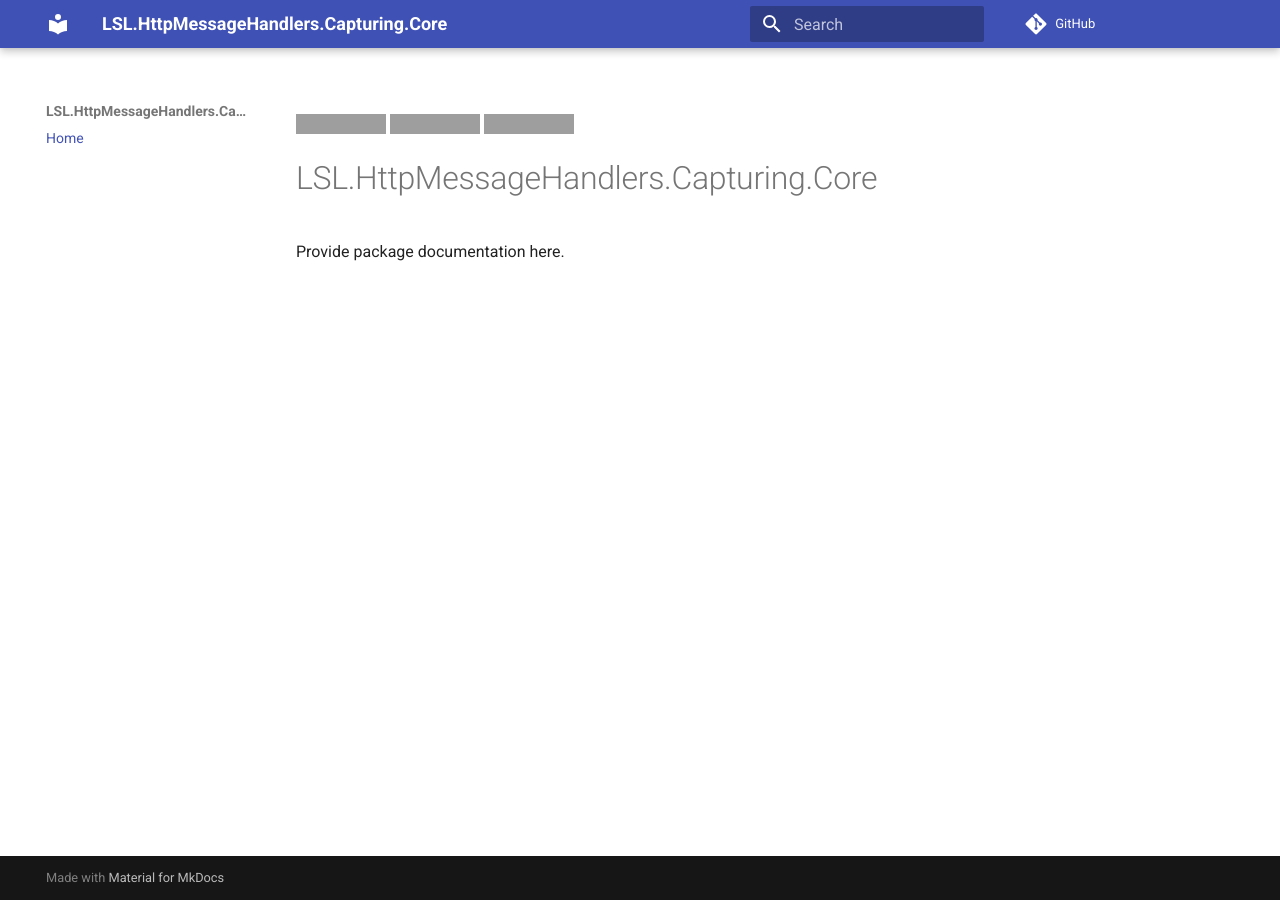
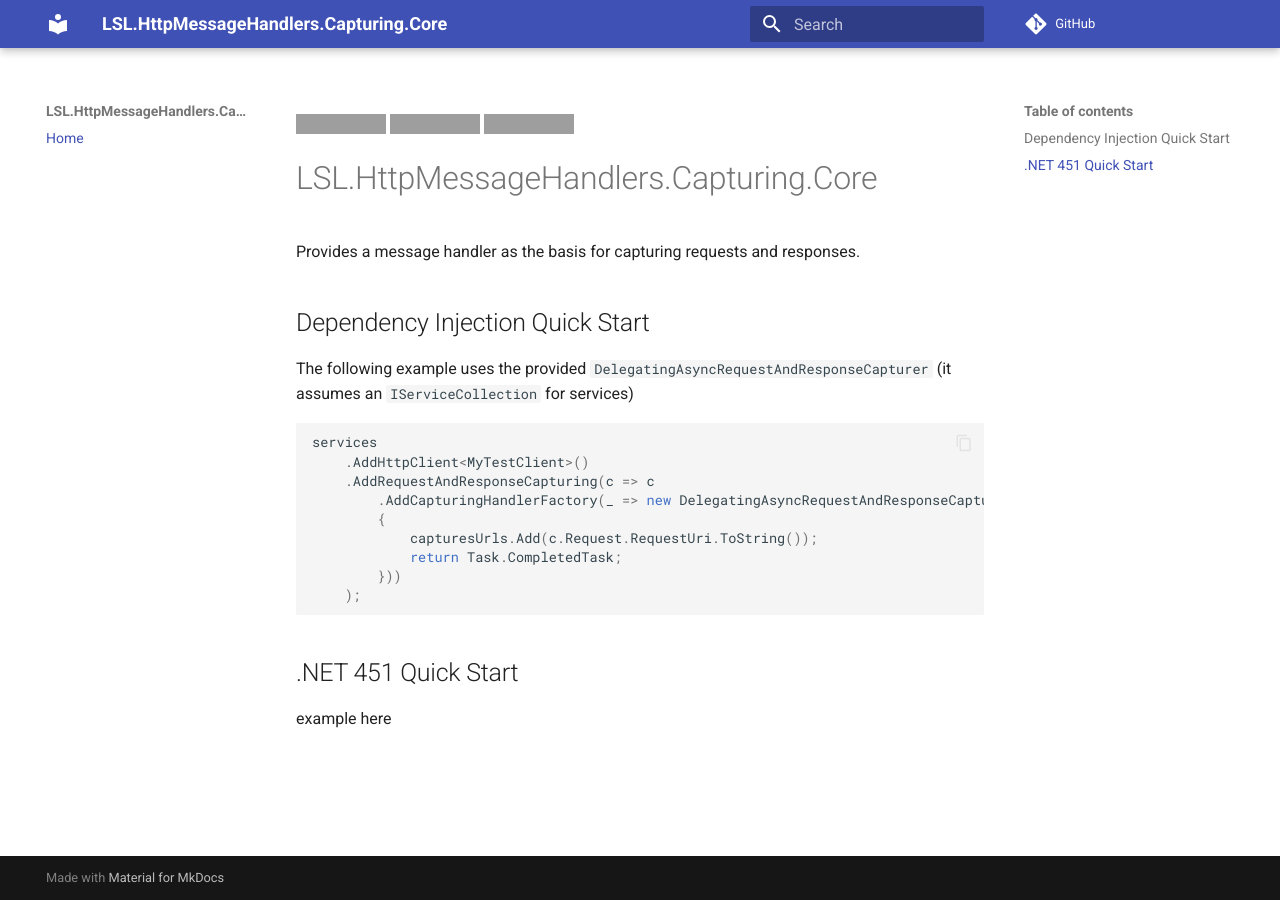
Before and after one commit to alunacjones/LSL.HttpMessageHandlers.Capturing.Core, an MkDocs documentation site: the page built from docs/index.md, in a window 1280 px wide. Built offline with MkDocs 1.6.1 and Material for MkDocs 9.7.7, drawn with Linux system fonts in a browser that asks for light colours; comment, search, counter and statistics services are not loaded; grey boxes are pictures that could not be loaded.

Commit message:
start of docxs

````diff
--- a/docs/index.md
+++ b/docs/index.md
@@ -4,4 +4,24 @@
 
 # LSL.HttpMessageHandlers.Capturing.Core
 
-Provide package documentation here.
+Provides a message handler as the basis for capturing requests and responses.
+
+## Dependency Injection Quick Start
+
+The following example uses the provided `DelegatingAsyncRequestAndResponseCapturer` (it assumes an `IServiceCollection` for services)
+
+```csharp
+services
+    .AddHttpClient<MyTestClient>()
+    .AddRequestAndResponseCapturing(c => c
+        .AddCapturingHandlerFactory(_ => new DelegatingAsyncRequestAndResponseCapturer(c =>
+        {
+            capturesUrls.Add(c.Request.RequestUri.ToString());
+            return Task.CompletedTask;
+        }))
+    );
+```
+
+## .NET 451 Quick Start
+
+example here
````
Also changed, not shown: readme.md (+21 -1 lines).
